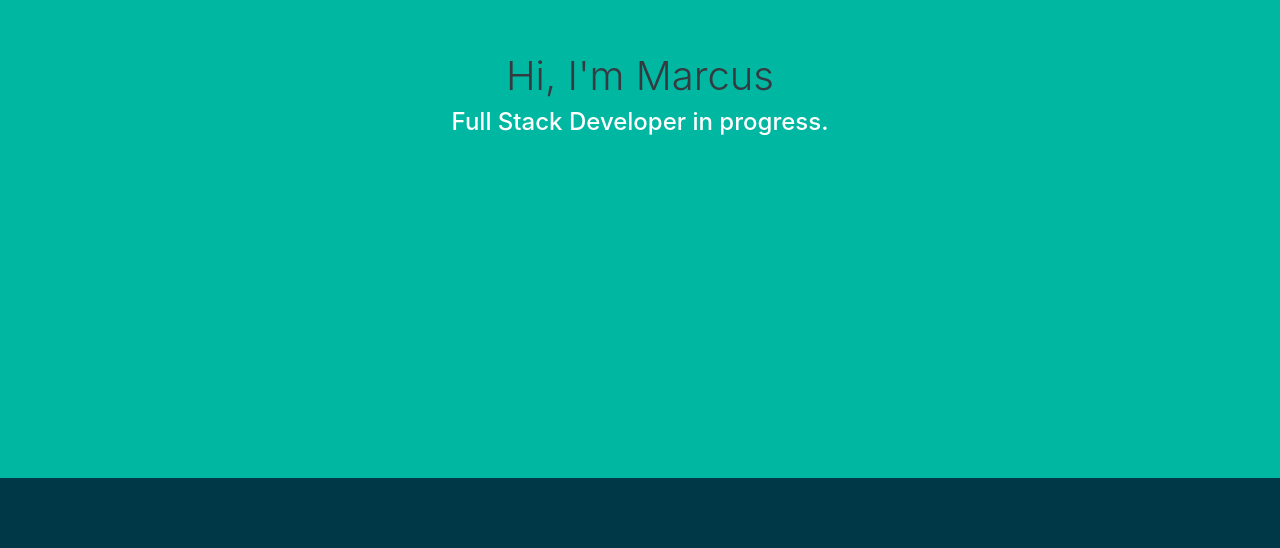
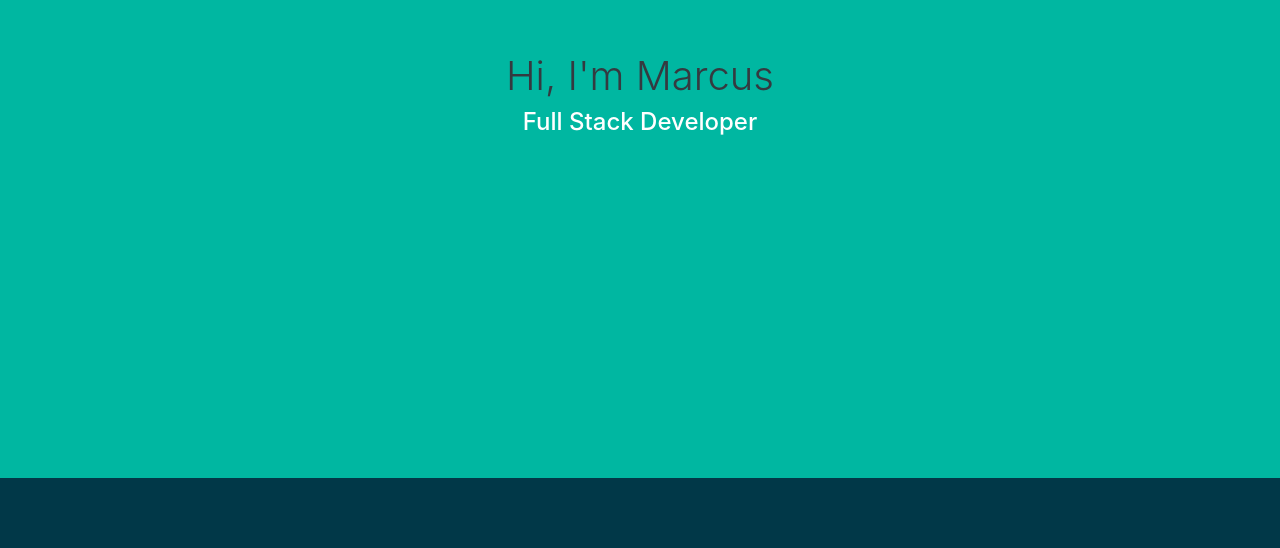
Before and after one commit to marcusmarsonio/marcusmarsonportfolio.com, a plain HTML site: page projectresume/index.html in a window 1280 px wide. Shown: the part 252-800 px from the top of the page. Drawn offline with nearby package versions, Linux system fonts and the light colour scheme.

Commit message:
Update index.html

```diff
--- a/projectresume/index.html
+++ b/projectresume/index.html
@@ -36,7 +36,7 @@
             <div class="container text-white text-center">
                   <h1 class="display-5 text-dark font-weight-light ">Hi, I'm Marcus</h1>
                   <blockquote>
-                  <h4>Full Stack Developer in progress.</h4>
+                  <h4>Full Stack Developer </h4>
                   </blockquote>
                 </div>
                 <a href="#about"><span id="scrollIcon" class="front-glyph glyphicon glyphicon-menu-down" aria-hidden="true"></span></a>
```
